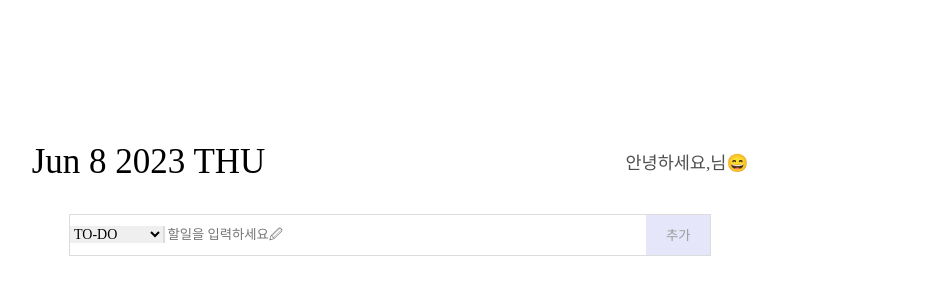
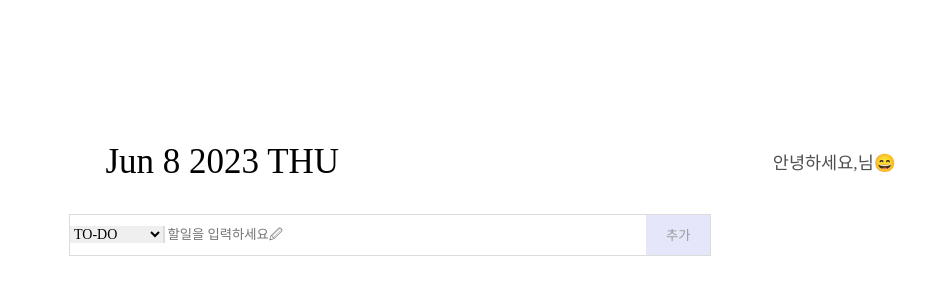
Before and after one commit to makepin2r/my-bullet-diary, a Flask app: page / in a window 1280 px wide. Shown: the top 300 px of the page, without its empty margins (250-1176 px from the left). Run offline with Flask 3, Linux system fonts and the light colour scheme; some web fonts are replaced.

Commit message:
style: hello_box style 수정 2

```diff
--- a/static/css/style.css
+++ b/static/css/style.css
@@ -26,7 +26,7 @@
 #hello_box{
   font-size: 17.5px;
   color: #4F4F4F;
-  margin-right: auto;
+  margin-right: 10%;
 }
 .input_box {
   width: 80vh;
```
